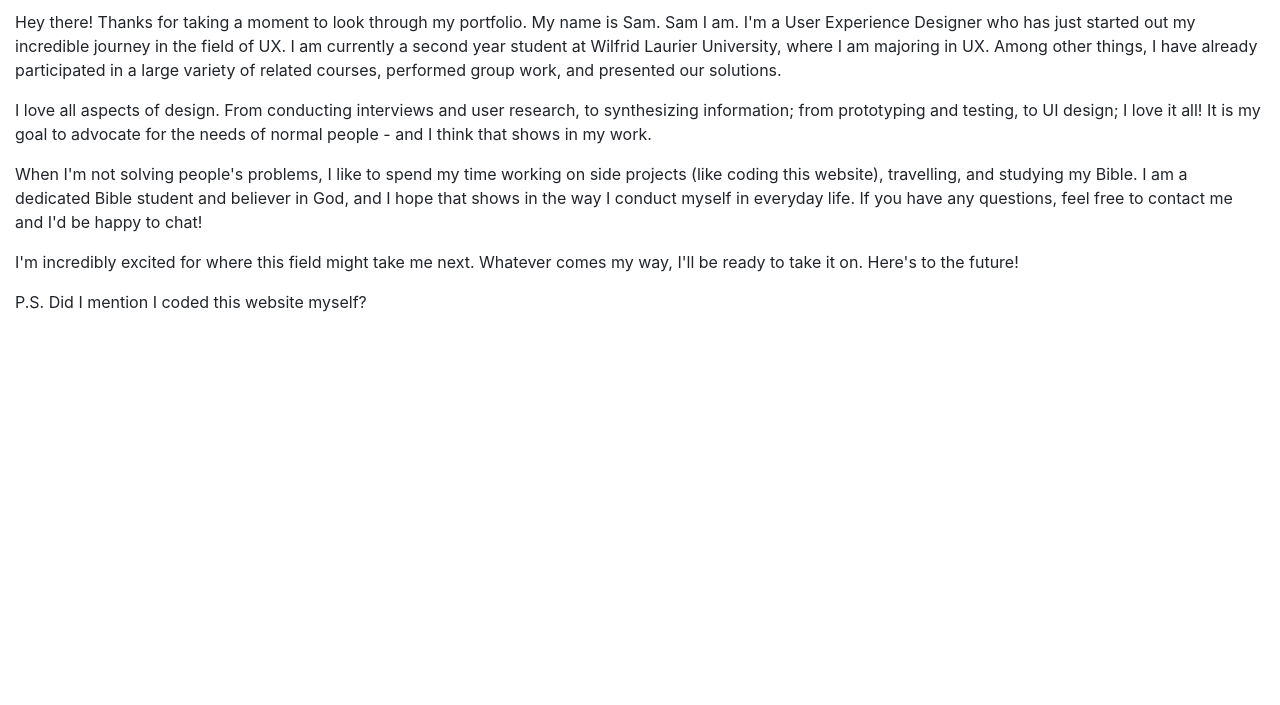
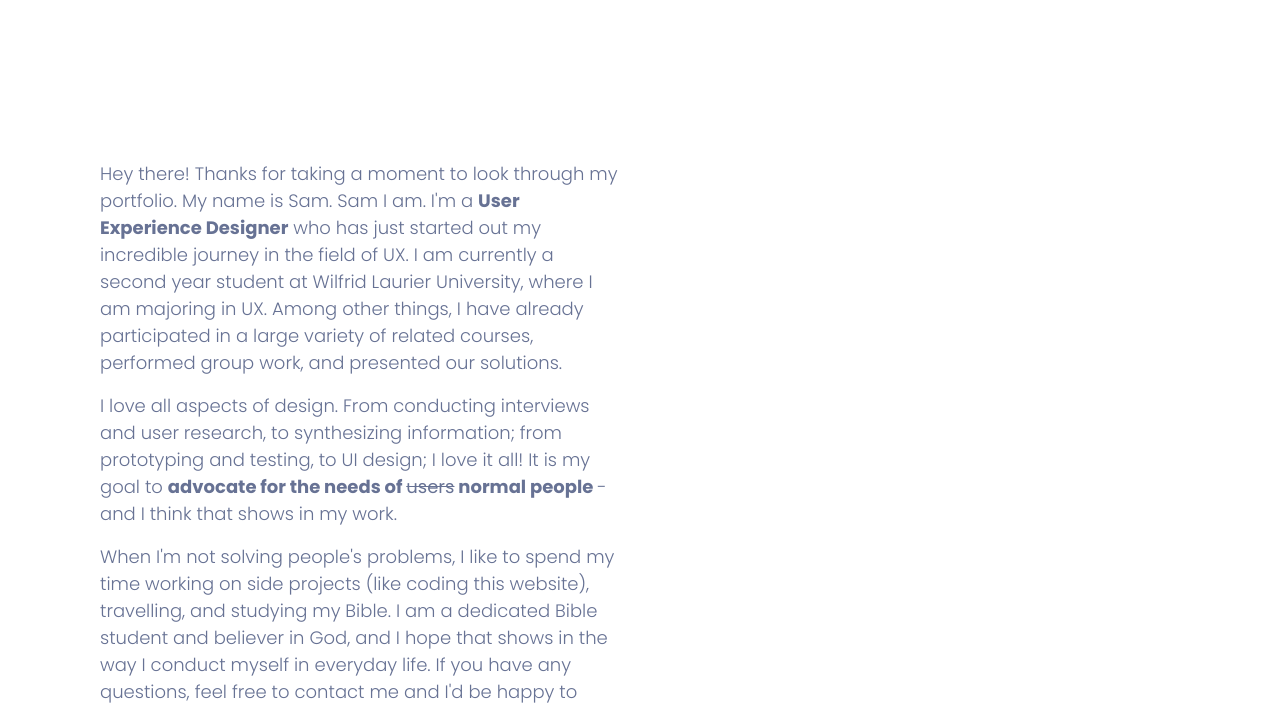
Before and after one commit to Samuel-Robinson/Portfolio-Website, a plain HTML site: page About.html in a window 1280 px wide. Shown: the part 96-801 px from the top of the page. Drawn offline with nearby package versions, Linux system fonts and the light colour scheme.

Commit message:
Changes to About page

```diff
--- a/About.html
+++ b/About.html
@@ -41,18 +41,20 @@
     </div>
 </nav>
 
-<div class="container-fluid padding">
-    <div class="row">
-        <div class="col-12">
-            <p>Hey there! Thanks for taking a moment to look through my portfolio. My name is Sam. Sam I am. I'm a User Experience Designer who has just started out my incredible journey in the field of UX. I am currently a second year student at Wilfrid Laurier University, where I am majoring in UX. Among other things, I have already participated in a large variety of related courses, performed group work, and presented our solutions.</p>
-            <p>I love all aspects of design. From conducting interviews and user research, to synthesizing information; from prototyping and testing, to UI design; I love it all! It is my goal to advocate for the needs of normal people - and I think that shows in my work.</p>
-            <p>When I'm not solving people's problems, I like to spend my time working on side projects (like coding this website), travelling, and studying my Bible. I am a dedicated Bible student and believer in God, and I hope that shows in the way I conduct myself in everyday life. If you have any questions, feel free to contact me and I'd be happy to chat!</p>
-            <p>I'm incredibly excited for where this field might take me next. Whatever comes my way, I'll be ready to take it on. Here's to the future!</p>
-            <p>P.S. Did I mention I coded this website myself?</p>
+
+<section class="section">
+    <div class="container">
+        <div id="CS-Content1" class="col-lg-6 col-sm-12">
+
+            <p class="About-me1">Hey there! Thanks for taking a moment to look through my portfolio. My name is Sam. Sam I am. I'm a <b>User Experience Designer</b> who has just started out my incredible journey in the field of UX. I am currently a second year student at Wilfrid Laurier University, where I am majoring in UX. Among other things, I have already participated in a large variety of related courses, performed group work, and presented our solutions.</p>
+            <p class="About-me">I love all aspects of design. From conducting interviews and user research, to synthesizing information; from prototyping and testing, to UI design; I love it all! It is my goal to <b>advocate for the needs of <s style="font-weight: normal;">users</s> normal people </b> - and I think that shows in my work.</p>
+            <p class="About-me">When I'm not solving people's problems, I like to spend my time working on side projects (like coding this website), travelling, and studying my Bible. I am a dedicated Bible student and believer in God, and I hope that shows in the way I conduct myself in everyday life. If you have any questions, feel free to contact me and I'd be happy to chat!</p>
+            <p class="About-me">I'm incredibly excited for where this field might take me next. Whatever comes my way, I'll be ready to take it on. Here's to the future!</p>
+            <p class="About-me">P.S. Did I mention I coded this website myself?</p>
+
         </div>
     </div>
-</div>
-
+</section>
 
 
     </body>
--- a/Stylesheet/myStyle.css
+++ b/Stylesheet/myStyle.css
@@ -776,3 +776,21 @@ textarea.input {
 }
 
 /* ================================================ */
+
+/* ABOUT PAGE
+================================================ */
+
+.About-me {
+  Font-family: 'poppins', sans-serif;
+  font-size: 18px;
+  color: #677294;
+  font-weight: 350;
+}
+
+.About-me1 {
+  Font-family: 'poppins', sans-serif;
+  font-size: 18px;
+  color: #677294;
+  margin-top:150px;
+  font-weight: 350;
+}
```
